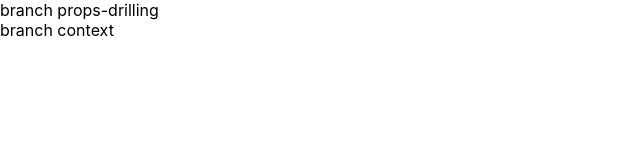
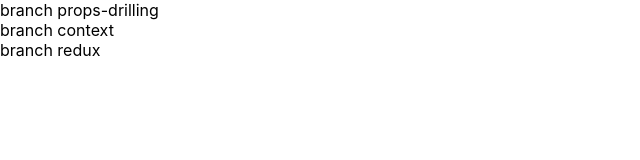
Before and after one commit to dpwl032/thunk-fanLetter-project, a React (Create React App) app: page / in a window 1280 px wide. Shown: the top 160 px of the page, without its empty margins (0-640 px from the left). Built offline with nearby package versions, Linux system fonts and the light colour scheme.

Commit message:
redux branch 생성

```diff
--- a/src/App.js
+++ b/src/App.js
@@ -6,6 +6,8 @@ function App() {
     <>
       branch props-drilling <br />
       branch context
+      <br />
+      branch redux
     </>
   );
 }
```
